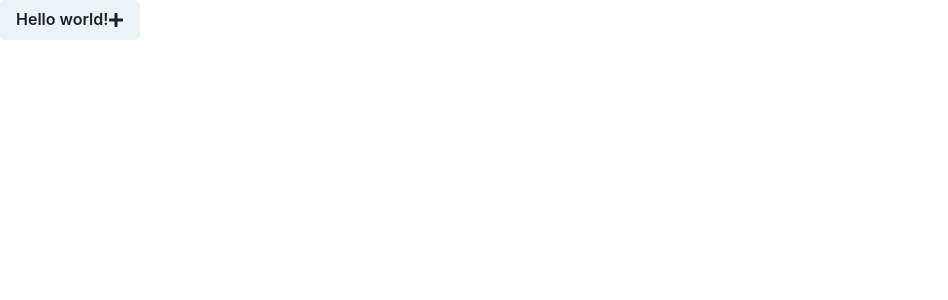
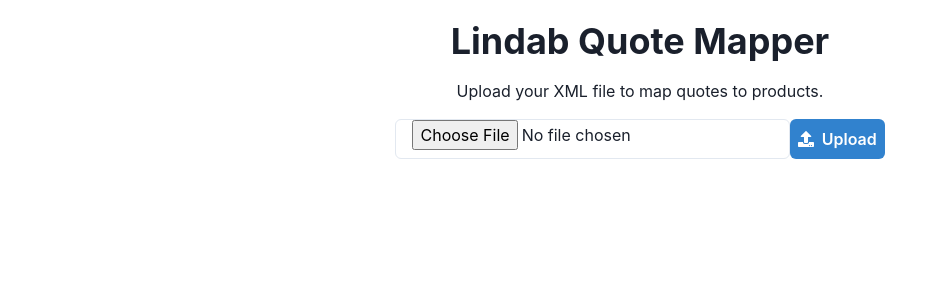
Before and after one commit to GPT-Engineer-App-Dev/xml-mapper-pro, a React (Vite) app: page / in a window 1280 px wide. Shown: the top 300 px of the page, without its empty margins (0-948 px from the left). Built offline with nearby package versions, Linux system fonts and the light colour scheme.

Commit message:
Implemented initial XML upload and quote mapping functionality for Lindab Quote Mapper.

```diff
--- a/src/pages/Index.jsx
+++ b/src/pages/Index.jsx
@@ -1,15 +1,61 @@
-// Complete the Index page component here
-// Use chakra-ui
-import { Button } from "@chakra-ui/react"; // example
-import { FaPlus } from "react-icons/fa"; // example - use react-icons/fa for icons
+import { Box, Button, Input, Text, VStack, Heading, Flex } from '@chakra-ui/react';
+import { useState } from 'react';
+import { FaUpload } from 'react-icons/fa';
 
 const Index = () => {
-  // TODO: Create the website here!
+  const [file, setFile] = useState(null);
+  const [quotes, setQuotes] = useState([]);
+  const [searchTerm, setSearchTerm] = useState('');
+
+  const handleFileChange = (event) => {
+    const file = event.target.files[0];
+    setFile(file);
+    // Placeholder for file parsing logic
+    console.log('File uploaded:', file.name);
+  };
+
+  const handleFileUpload = () => {
+    // Placeholder for file upload logic
+    console.log('Processing file:', file.name);
+    // Simulate quote parsing
+    setQuotes([{ id: 1, product: 'Product A', quantity: 10 }]);
+  };
+
+  const handleSearchChange = (event) => {
+    setSearchTerm(event.target.value);
+  };
+
+  const handleExport = () => {
+    // Placeholder for export logic
+    console.log('Exporting data');
+  };
+
   return (
-    <Button>
-      Hello world! <FaPlus />
-    </Button>
-  ); // example
+    <Box p={5}>
+      <VStack spacing={4}>
+        <Heading>Lindab Quote Mapper</Heading>
+        <Text>Upload your XML file to map quotes to products.</Text>
+        <Flex>
+          <Input type="file" onChange={handleFileChange} placeholder="Upload XML" />
+          <Button leftIcon={<FaUpload />} colorScheme="blue" onClick={handleFileUpload}>
+            Upload
+          </Button>
+        </Flex>
+        {quotes.length > 0 && (
+          <>
+            <Input placeholder="Search products..." value={searchTerm} onChange={handleSearchChange} />
+            {quotes.map((quote) => (
+              <Box key={quote.id} p={3} shadow="md" borderWidth="1px">
+                <Text>Product: {quote.product}</Text>
+                <Text>Quantity: {quote.quantity}</Text>
+              </Box>
+            ))}
+            <Button colorScheme="green" onClick={handleExport}>Export Mapped Quotes</Button>
+          </>
+        )}
+      </VStack>
+    </Box>
+  );
 };
 
 export default Index;
```
